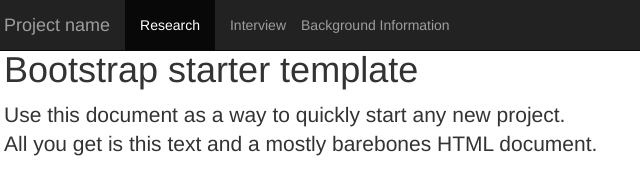
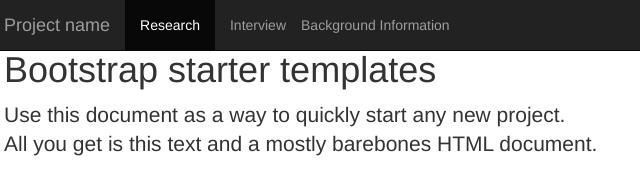
Before and after one commit to reavitor/COPD, a plain HTML site: page index.html in a window 1280 px wide. Shown: the full height of the page, 66-706 px from the left. Drawn offline with nearby package versions, Linux system fonts and the light colour scheme.

Commit message:
Update index.html

```diff
--- a/index.html
+++ b/index.html
@@ -45,7 +45,7 @@
     <div class="container">
 
       <div class="starter-template">
-        <h1 id="margin">Bootstrap starter template</h1>
+        <h1 id="margin">Bootstrap starter templates</h1>
         <p class="lead">Use this document as a way to quickly start any new project.<br> All you get is this text and a mostly barebones HTML document.</p>
       </div>
 
```
